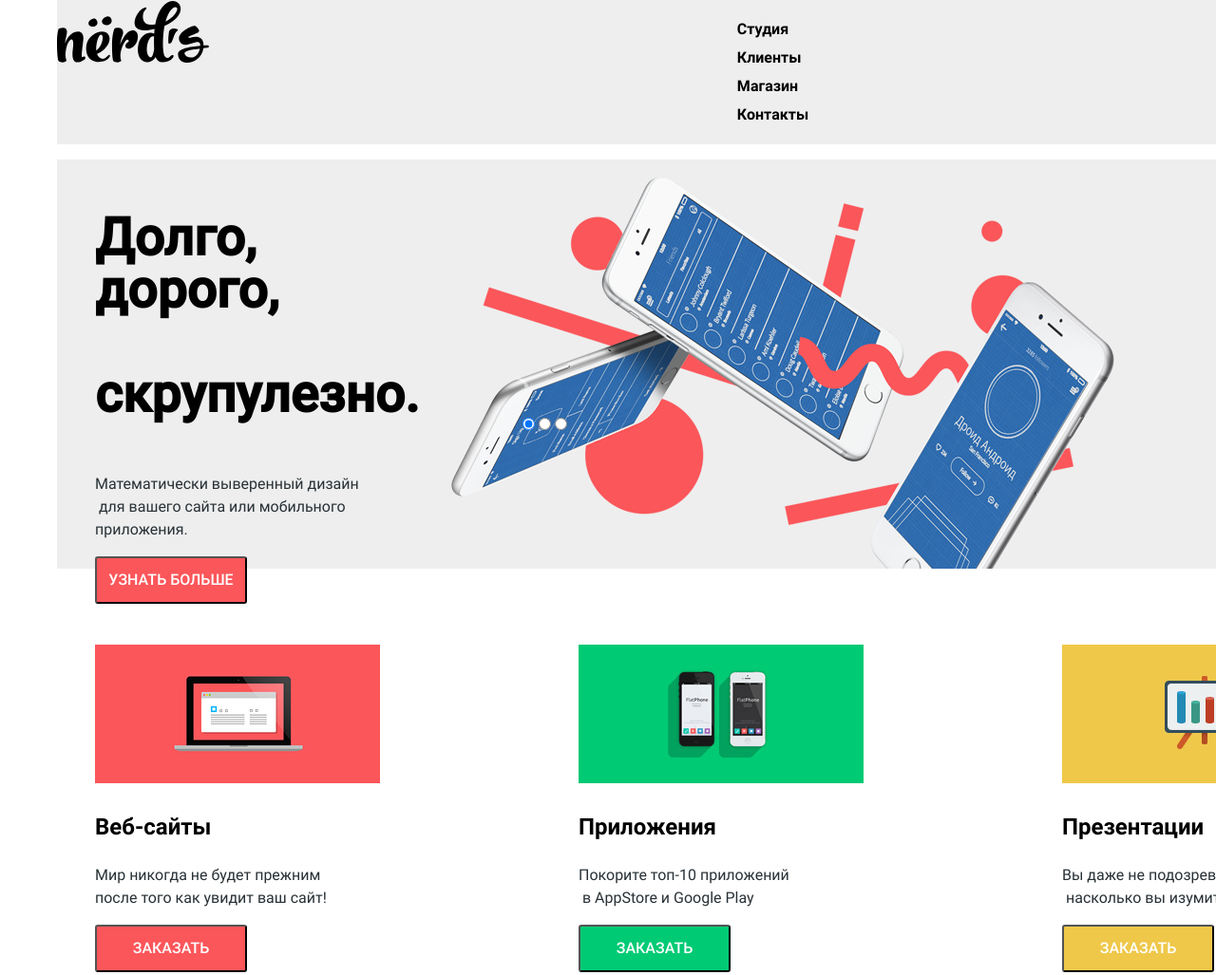
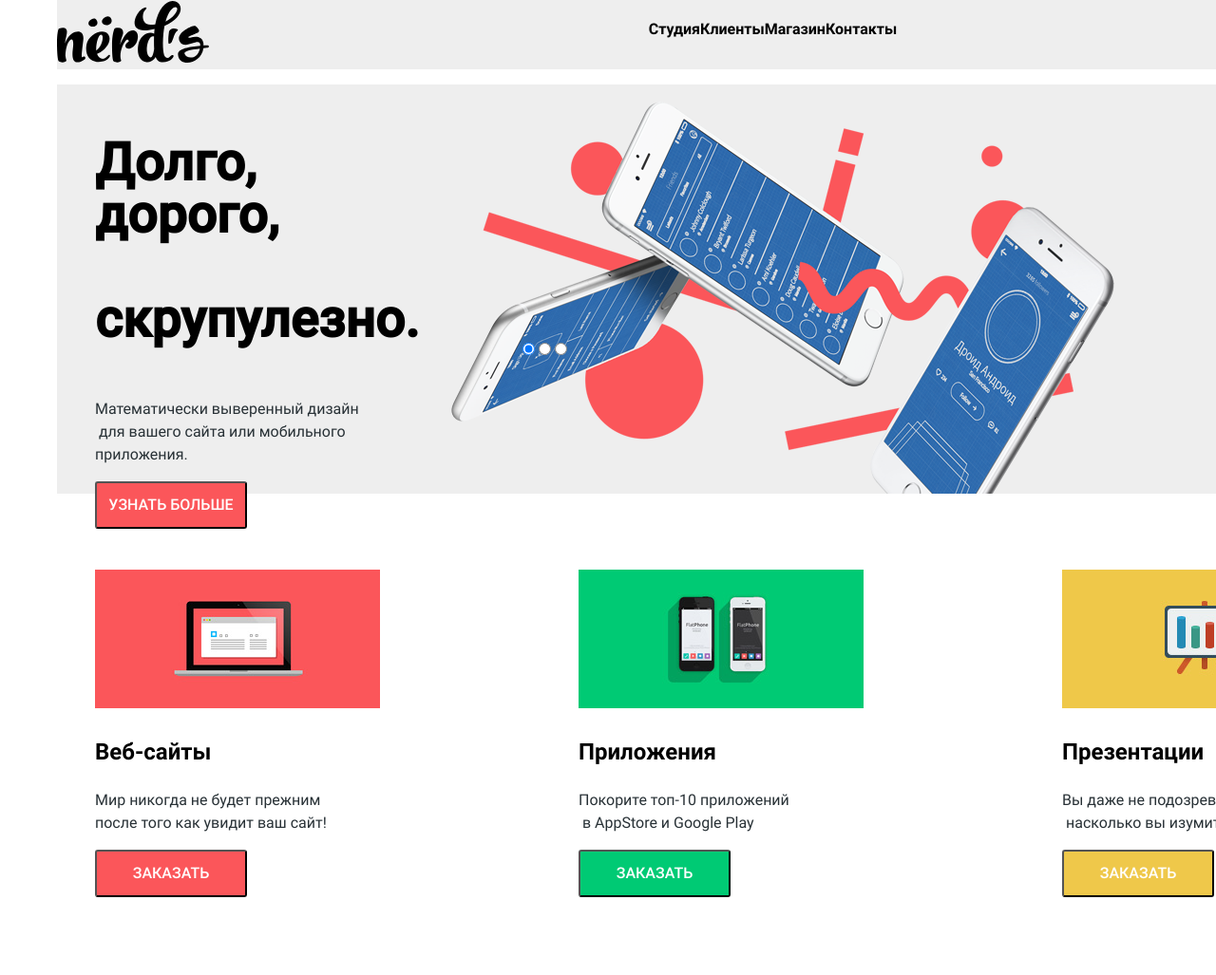
Before and after one commit to sergeitruhan/1618649-nerds-30, a plain HTML site: page index.html in a window 1280 px wide. Shown: the top 1027 px of the page at 95% size. Drawn offline with Linux system fonts and the light colour scheme.

```diff
--- a/css/style.css
+++ b/css/style.css
@@ -112,7 +112,10 @@ background-color: #E74246;
    display: grid;
    grid-template-columns: 1fr 5fr 1fr;
  }
-
+.nav-list{
+  display: flex;
+  flex-direction: row;
+}
  .nav-list-grid {
  	list-style: none;
    justify-self: center;
```
